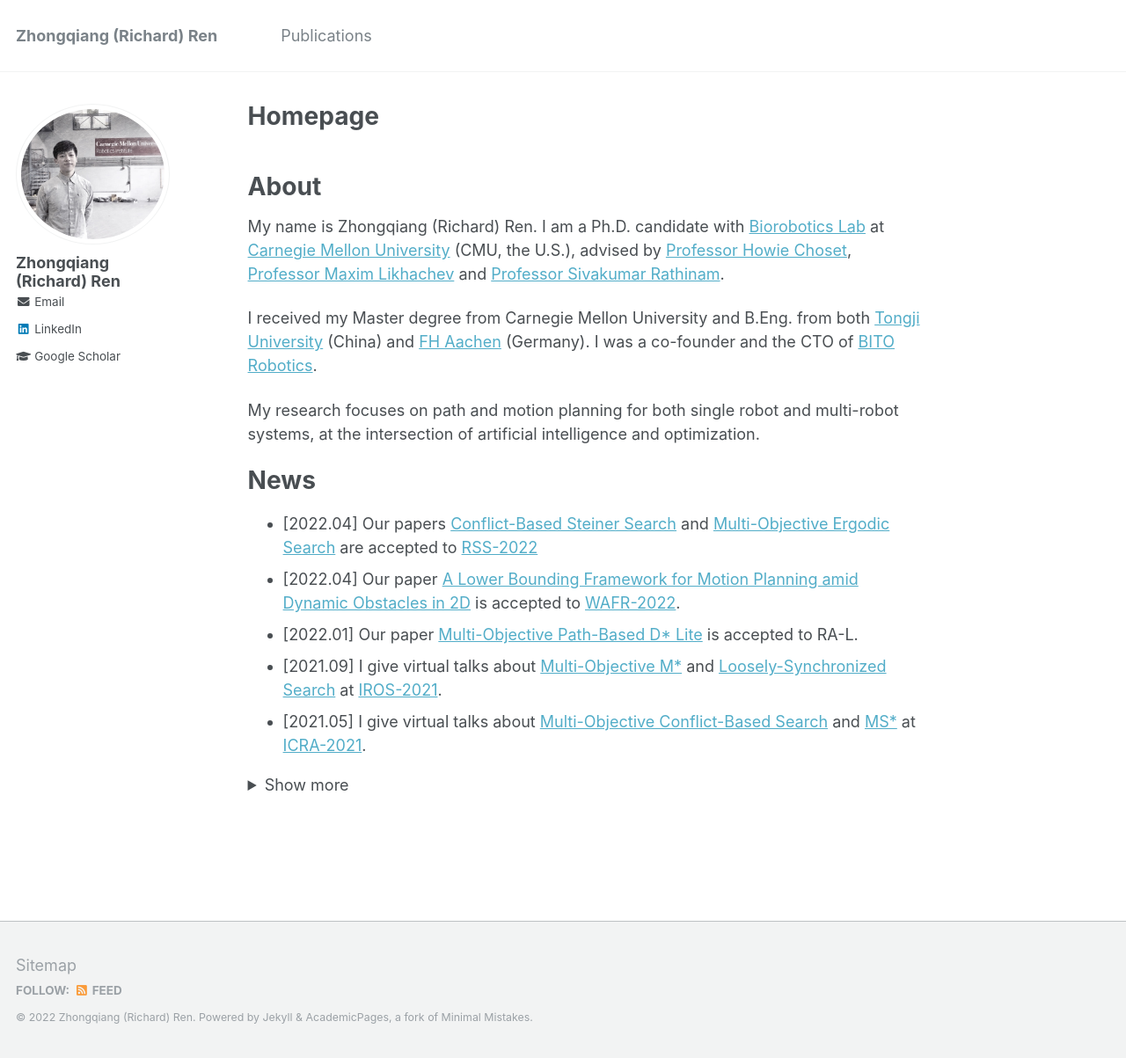
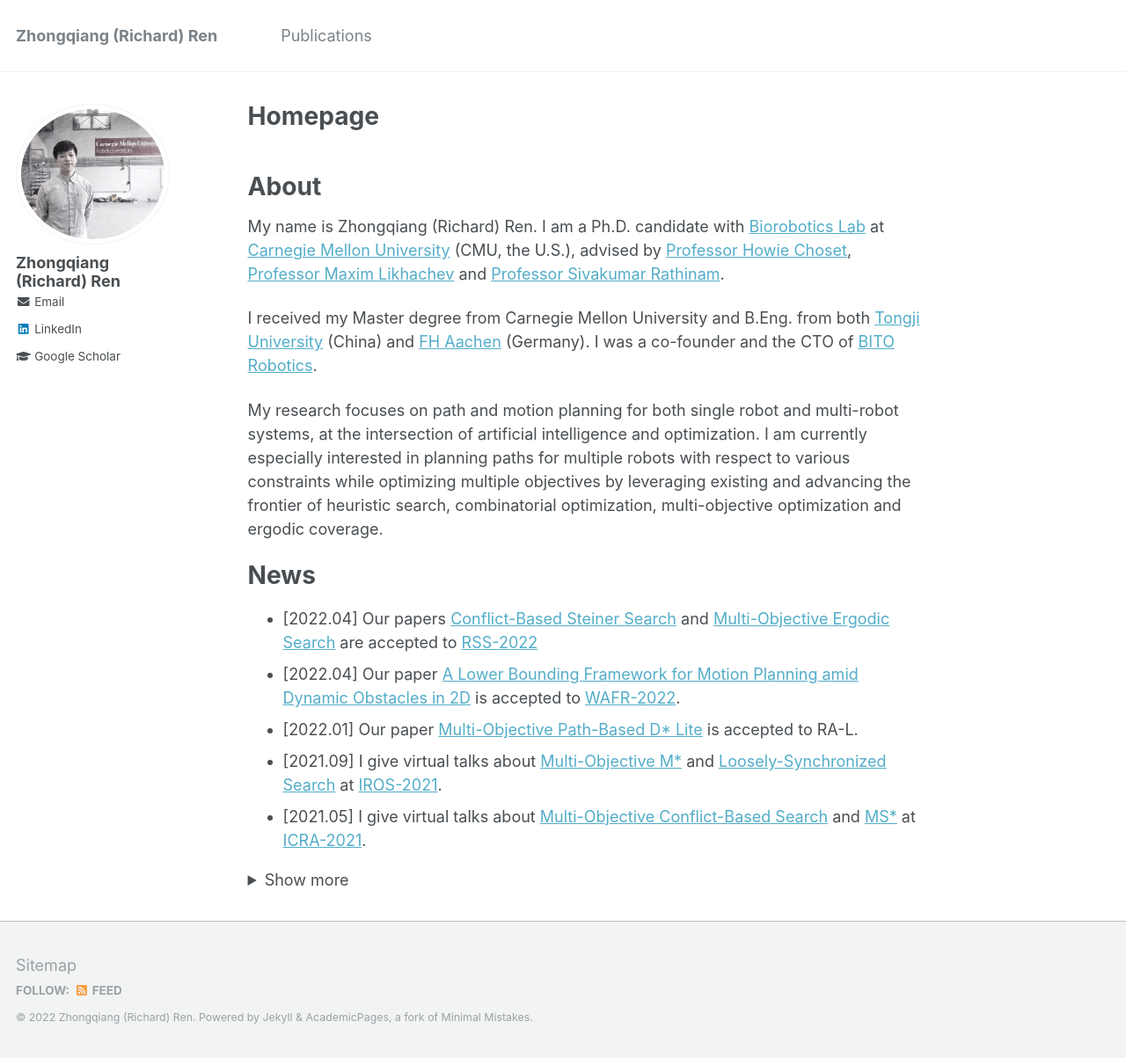
Before and after one commit to wonderren/wonderren.github.io, a Jekyll site: the page built from _pages/about.md, in a window 1280 px wide and 1203 px high. Shown: the whole window at 88% size. Built offline with Jekyll 4.4.1, drawn with Linux system fonts in a browser that asks for light colours.

Commit message:
update text

```diff
--- a/_pages/about.md
+++ b/_pages/about.md
@@ -29,6 +29,7 @@ I received my Master degree from Carnegie Mellon University and B.Eng. from both
 I was a co-founder and the CTO of [BITO Robotics](https://bitorobotics.com/).
 
 My research focuses on path and motion planning for both single robot and multi-robot systems, at the intersection of artificial intelligence and optimization.
+I am currently especially interested in planning paths for multiple robots with respect to various constraints while optimizing multiple objectives by leveraging existing and advancing the frontier of heuristic search, combinatorial optimization, multi-objective optimization and ergodic coverage.
 
 News
 ======
```
